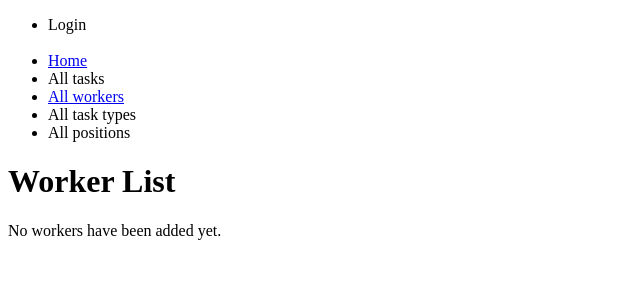
After one commit to MarekBiela/IT-company-task-manager, a Django app: page /workers/ in a window 1280 px wide. The commit adds this page. Shown: the top 300 px of the page, without its empty margins (0-640 px from the left). Run offline with Django 5.2, Linux system fonts and the light colour scheme; data that the repository does not hold is empty.

Commit message:
add workers page

```diff
--- a/tasks/urls.py
+++ b/tasks/urls.py
@@ -1,9 +1,10 @@
 from django.urls import path
 
-from .views import index
+from .views import index, WorkerListView
 
 urlpatterns = [
     path("", index, name="index"),
+    path("workers/", WorkerListView.as_view(), name="worker-list"),
 ]
 
 app_name = "tasks"
--- a/tasks/views.py
+++ b/tasks/views.py
@@ -1,4 +1,5 @@
 from django.shortcuts import render
+from django.views import generic
 
 from .models import Task, Worker, TaskType, Position
 
@@ -22,3 +23,7 @@ def index(request):
     }
 
     return render(request, "tasks/index.html", context=context)
+
+
+class WorkerListView(generic.ListView):
+    model = Worker
--- a/templates/includes/sidebar.html
+++ b/templates/includes/sidebar.html
@@ -8,7 +8,7 @@
   <br>
   <li><a href="{% url 'tasks:index' %}">Home</a></li>
   <li>All tasks</li>
-  <li>All workers</li>
+  <li><a href="{% url 'tasks:worker-list' %}">All workers</a></li>
   <li>All task types</li>
   <li>All positions</li>
 </ul>
--- /dev/null
+++ b/templates/tasks/worker_list.html
@@ -0,0 +1,31 @@
+{% extends "base.html" %}
+
+{% block content %}
+  <h1>
+     Worker List
+  </h1>
+  {% if worker_list %}
+    <table>
+      <tr>
+        <th>ID</th>
+        <th>Username</th>
+        <th>First name</th>
+        <th>Last name</th>
+        <th>Email</th>
+        <th>Position</th>
+      </tr>
+      {% for worker in worker_list %}
+        <tr>
+          <td>{{ worker.id }}</td>
+          <td>{{ worker.username }}</td>
+          <td>{{ worker.first_name }}</td>
+          <td>{{ worker.last_name }}</td>
+          <td>{{ worker.email }}</td>
+          <td>{{ worker.position }}</td>
+        </tr>
+      {% endfor %}
+    </table>
+  {% else %}
+    <p>No workers have been added yet.</p>
+  {% endif %}
+{% endblock %}
```
